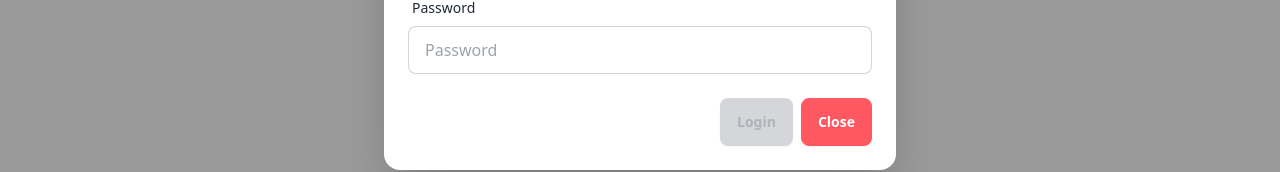
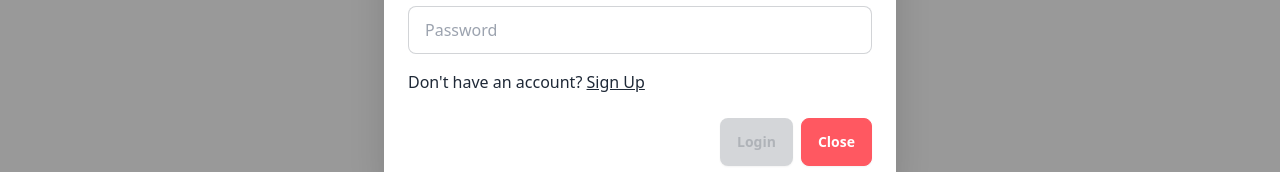
Before and after one commit to aarontorres0/DuelDex, a React (Vite) app: page /deck in a window 1280 px wide. Both pictures are taken after a click on the button "Login". Shown: the part 388-560 px from the top of the page. Built offline with nearby package versions, Linux system fonts and the light colour scheme; no server answers.

Commit message:
feat: Interlink login and signup forms

```diff
--- a/src/AppRouter.jsx
+++ b/src/AppRouter.jsx
@@ -13,6 +13,16 @@ function AppRouter() {
   const [showMenu, setShowMenu] = useState(false);
   const [showLogin, setShowLogin] = useState(false);
   const [showSignup, setShowSignup] = useState(false);
+
+  const switchToSignup = () => {
+    setShowLogin(false);
+    setShowSignup(true);
+  };
+
+  const switchToLogin = () => {
+    setShowSignup(false);
+    setShowLogin(true);
+  };
 
   return (
     <Router basename={process.env.NODE_ENV === "production" ? "/DuelDex" : "/"}>
@@ -104,9 +114,18 @@ function AppRouter() {
         </div>
       </div>
       {showLogin && (
-        <Login setUser={setUser} onClose={() => setShowLogin(false)} />
+        <Login
+          setUser={setUser}
+          onClose={() => setShowLogin(false)}
+          onSwitchToSignup={switchToSignup}
+        />
       )}
-      {showSignup && <Signup onClose={() => setShowSignup(false)} />}
+      {showSignup && (
+        <Signup
+          onClose={() => setShowSignup(false)}
+          onSwitchToLogin={switchToLogin}
+        />
+      )}
       <Routes>
         <Route path="/" element={<App />} />
         <Route path="/bookmarks" element={<Bookmarks />} />
--- a/src/Login.jsx
+++ b/src/Login.jsx
@@ -1,7 +1,7 @@
 import React, { useEffect, useState } from "react";
 import { supabase } from "./supabaseClient";
 
-function Login({ setUser, onClose }) {
+function Login({ setUser, onClose, onSwitchToSignup }) {
   const [email, setEmail] = useState("");
   const [password, setPassword] = useState("");
   const [loginError, setLoginError] = useState("");
@@ -65,6 +65,12 @@ function Login({ setUser, onClose }) {
             className="input input-bordered w-full"
             required
           />
+          <p className="my-4">
+            Don't have an account?{" "}
+            <span className="link" onClick={onSwitchToSignup}>
+              Sign Up
+            </span>
+          </p>
           {loginError && <p className="text-red-500 my-4">{loginError}</p>}
           <div className="modal-action">
             <button
@@ -74,7 +80,7 @@ function Login({ setUser, onClose }) {
             >
               Login
             </button>
-            <button onClick={onClose} className="btn btn-error text-white">
+            <button className="btn btn-error text-white" onClick={onClose}>
               Close
             </button>
           </div>
--- a/src/Signup.jsx
+++ b/src/Signup.jsx
@@ -1,9 +1,10 @@
 import React, { useEffect, useState } from "react";
 import { supabase } from "./supabaseClient";
 
-function Signup({ onClose }) {
+function Signup({ onClose, onSwitchToLogin }) {
   const [email, setEmail] = useState("");
   const [password, setPassword] = useState("");
+  const [confirmPassword, setConfirmPassword] = useState("");
   const [loading, setLoading] = useState(false);
   const [signupError, setSignupError] = useState("");
   const [signupSuccess, setSignupSuccess] = useState("");
@@ -21,12 +22,27 @@ function Signup({ onClose }) {
 
   const handleModalContentClick = (e) => e.stopPropagation();
 
+  const isValidPassword = (password) => {
+    return (
+      password.length >= 16 &&
+      /[a-z]/.test(password) &&
+      /[A-Z]/.test(password) &&
+      /[0-9]/.test(password) &&
+      /[^a-zA-Z0-9]/.test(password)
+    );
+  };
+
   const handleSignup = async (e) => {
     e.preventDefault();
     if (!isValidPassword(password)) {
       setSignupError(
         "Password must be at least 16 characters and include at least one lowercase, one uppercase, one number, and one special character."
       );
+      return;
+    }
+
+    if (password !== confirmPassword) {
+      setSignupError("Passwords do not match.");
       return;
     }
 
@@ -45,24 +61,16 @@ function Signup({ onClose }) {
         );
         setEmail("");
         setPassword("");
+        setConfirmPassword("");
         setTimeout(onClose, 5000);
       }
     } catch (error) {
       setSignupError("Signup failed: " + error.message);
       setPassword("");
+      setConfirmPassword("");
     } finally {
       setLoading(false);
     }
-  };
-
-  const isValidPassword = (password) => {
-    return (
-      password.length >= 16 &&
-      /[a-z]/.test(password) &&
-      /[A-Z]/.test(password) &&
-      /[0-9]/.test(password) &&
-      /[^a-zA-Z0-9]/.test(password)
-    );
   };
 
   return (
@@ -92,11 +100,28 @@ function Signup({ onClose }) {
             required
             className="input input-bordered w-full"
           />
+          <label className="label">
+            <span className="label-text">Confirm Password</span>
+          </label>
+          <input
+            type="password"
+            placeholder="Confirm Password"
+            value={confirmPassword}
+            onChange={(e) => setConfirmPassword(e.target.value)}
+            required
+            className="input input-bordered w-full"
+          />
           <div className="text-xs text-gray-500 mt-1">
             Password must be at least 16 characters long and include at least
             one uppercase letter, one lowercase letter, one number, and one of
             the following special characters: !@#$%^&*()_+-=[]{};\'\:"|?,./`~
           </div>
+          <p className="my-4">
+            Have an account?{" "}
+            <span className="link" onClick={onSwitchToLogin}>
+              Login
+            </span>
+          </p>
           {signupError && <p className="text-red-500 my-4">{signupError}</p>}
           {signupSuccess && (
             <p className="text-green-500 my-4">{signupSuccess}</p>
@@ -104,7 +129,7 @@ function Signup({ onClose }) {
           <div className="modal-action">
             <button
               type="submit"
-              disabled={!email || !password || loading}
+              disabled={!email || !password || !confirmPassword || loading}
               className={`btn ${loading ? "loading" : "btn-info text-white"}`}
             >
               Sign Up
```
